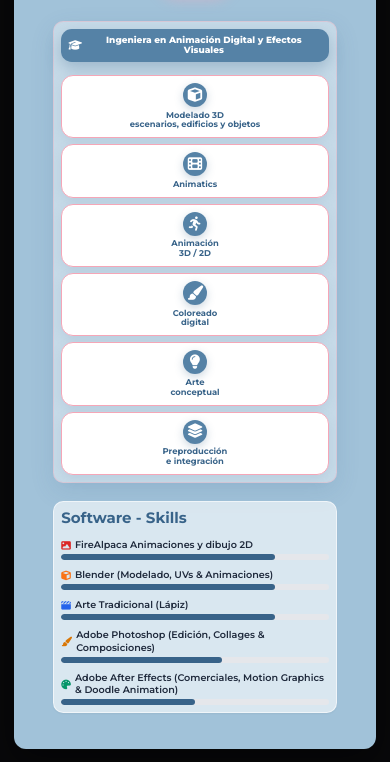
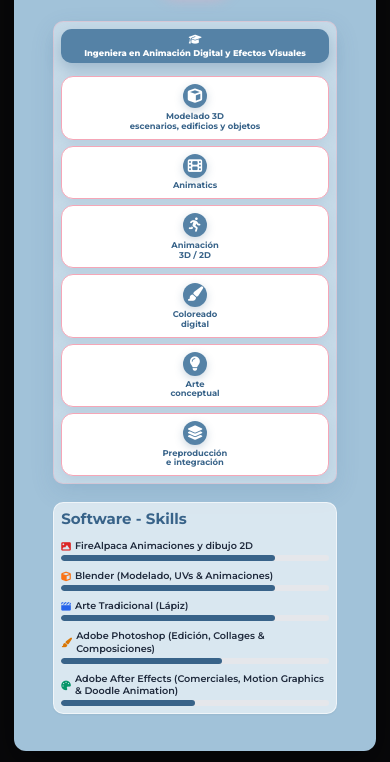
Before and after one commit to loganleeder7/PortafolioMarisaTzabAldana, a plain HTML site: page index.html in a window 390 px wide. Shown: the part 1201-1963 px from the top of the page. Drawn offline with Linux system fonts and the light colour scheme; a web font is replaced by a local one.

Commit message:
Fix truncated 'Ingeniera' title on watch

```diff
--- a/css/styles.css
+++ b/css/styles.css
@@ -3911,14 +3911,31 @@ body.nav-open { padding-bottom: 0 !important; }
   .photo-frame-inner { padding: 0.6rem; }
   .photo-frame img { width: 100%; max-width: 150px; height: auto; }
   .photo-side-icon { width: 1.5rem; height: 1.5rem; font-size: 0.65rem; }
-  .about-title { font-size: 0.75rem; padding: 0.45rem 0.6rem; gap: 0.35rem; }
-  .about-title i { font-size: 0.9rem; }
-  .about-title span { line-height: 1.2; }
+  .about-title {
+    flex-direction: column;
+    align-items: center;
+    justify-content: center;
+    width: 100%;
+    font-size: 0.7rem;
+    padding: 0.4rem 0.5rem;
+    gap: 0.3rem;
+    line-height: 1.25;
+    text-align: center;
+  }
+  .about-title i { font-size: 0.85rem; }
+  .about-title span {
+    display: block;
+    width: 100%;
+    overflow-wrap: anywhere;
+    word-break: break-word;
+    hyphens: auto;
+    line-height: 1.25;
+  }
   .scalloped-container { padding: 0.7rem; }
   .bio-card, .skills-card { padding: 0.6rem; }
 }
 @media (max-width: 240px) {
   .photo-frame img { max-width: 120px; }
-  .about-title { font-size: 0.7rem; }
+  .about-title { font-size: 0.65rem; padding: 0.35rem 0.45rem; }
   .photo-side-icon { width: 1.35rem; height: 1.35rem; font-size: 0.6rem; }
 }
```
